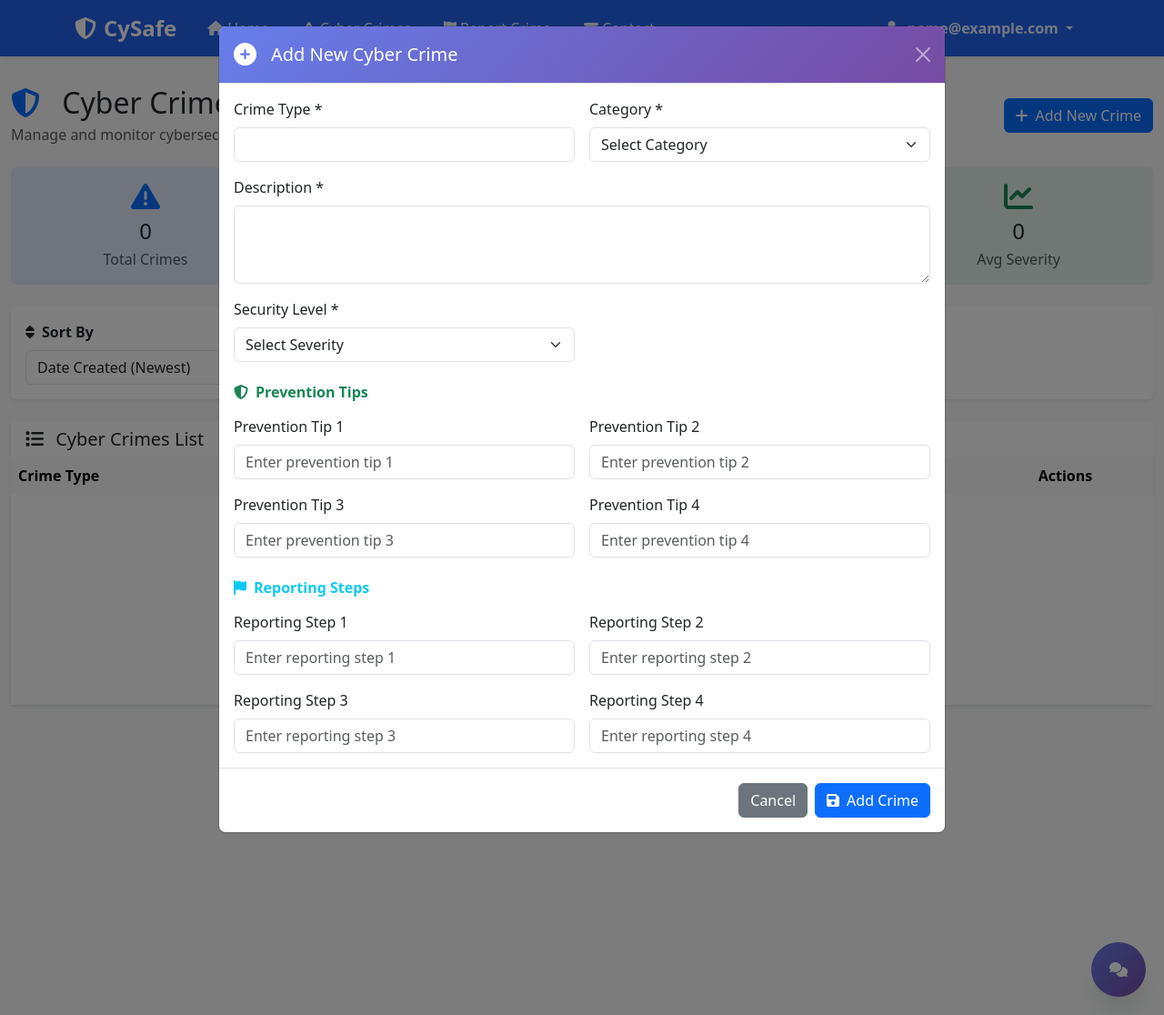
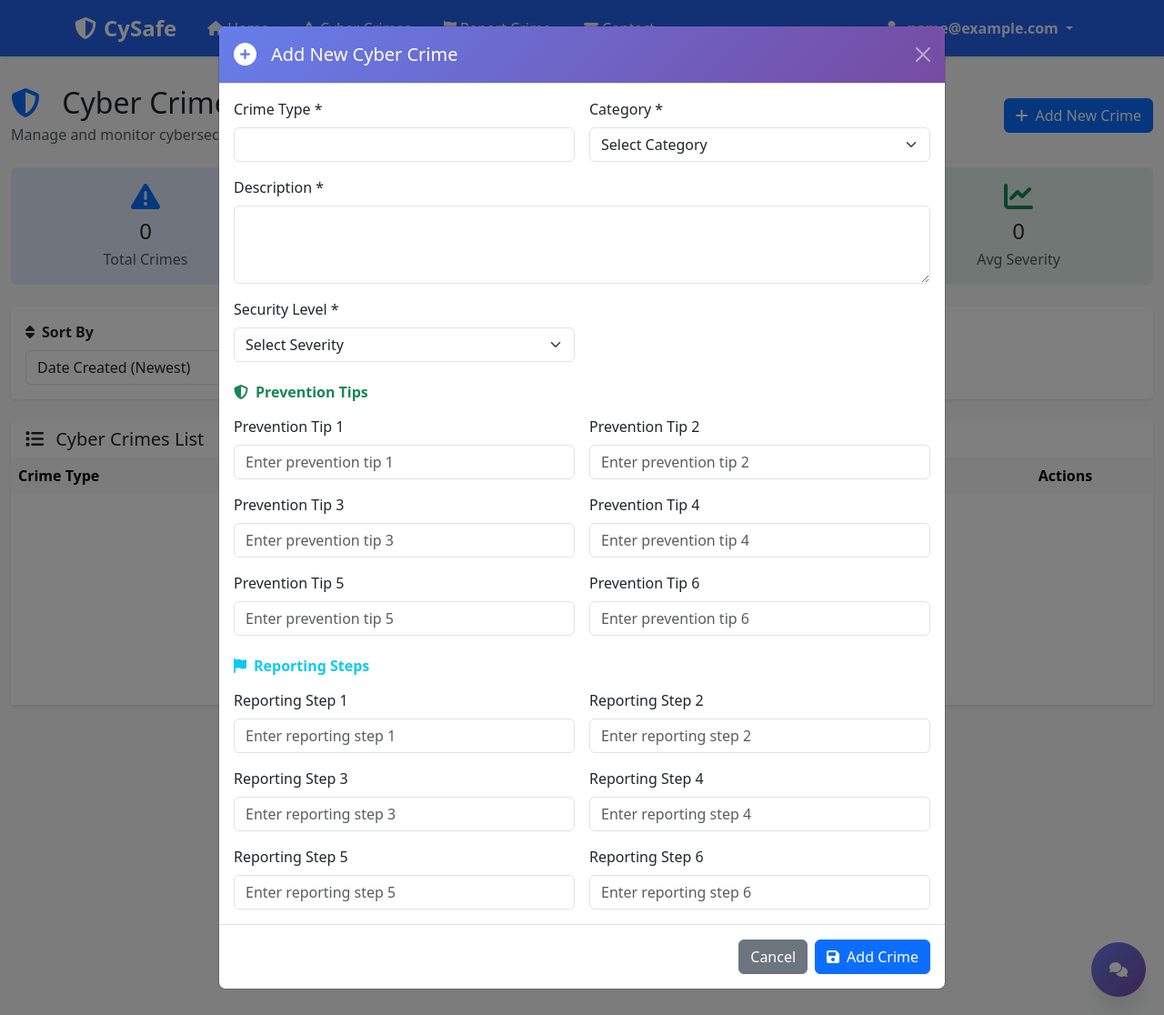
Before and after one commit to raorajnish/Cysafe, a Django app: page /admin/crimes/ in a window 1280 px wide, after a click on "Add New Crime". Shown: the whole page at 91% size. Run offline with Django 5.2, Linux system fonts and the light colour scheme; the visitor is signed in with stand-in values (Sample User, id 1); data that the repository does not hold is empty; some libraries are stand-ins or nearby versions.

Commit message:
increased tips from 4 to 6

```diff
--- a/main/models.py
+++ b/main/models.py
@@ -53,12 +53,16 @@ class CyberCrime(models.Model):
     prevention_tip_2 = models.CharField(max_length=500, blank=True, null=True)
     prevention_tip_3 = models.CharField(max_length=500, blank=True, null=True)
     prevention_tip_4 = models.CharField(max_length=500, blank=True, null=True)
+    prevention_tip_5 = models.CharField(max_length=500, blank=True, null=True)
+    prevention_tip_6 = models.CharField(max_length=500, blank=True, null=True)
 
     # Reporting Steps - Individual fields
     reporting_step_1 = models.CharField(max_length=500, blank=True, null=True)
     reporting_step_2 = models.CharField(max_length=500, blank=True, null=True)
     reporting_step_3 = models.CharField(max_length=500, blank=True, null=True)
     reporting_step_4 = models.CharField(max_length=500, blank=True, null=True)
+    reporting_step_5 = models.CharField(max_length=500, blank=True, null=True)
+    reporting_step_6 = models.CharField(max_length=500, blank=True, null=True)
 
     learn_more_clicks = models.IntegerField(default=0)
     created_at = models.DateTimeField(auto_now_add=True)
@@ -78,6 +82,8 @@ class CyberCrime(models.Model):
         if self.prevention_tip_2: count += 1
         if self.prevention_tip_3: count += 1
         if self.prevention_tip_4: count += 1
+        if self.prevention_tip_5: count += 1
+        if self.prevention_tip_6: count += 1
         return count
 
     def get_reporting_steps_count(self):
@@ -87,6 +93,8 @@ class CyberCrime(models.Model):
         if self.reporting_step_2: count += 1
         if self.reporting_step_3: count += 1
         if self.reporting_step_4: count += 1
+        if self.reporting_step_5: count += 1
+        if self.reporting_step_6: count += 1
         return count
 
     def get_prevention_tips_list(self):
@@ -96,6 +104,8 @@ class CyberCrime(models.Model):
         if self.prevention_tip_2: tips.append(self.prevention_tip_2)
         if self.prevention_tip_3: tips.append(self.prevention_tip_3)
         if self.prevention_tip_4: tips.append(self.prevention_tip_4)
+        if self.prevention_tip_5: tips.append(self.prevention_tip_5)
+        if self.prevention_tip_6: tips.append(self.prevention_tip_6)
         return tips
 
     def get_reporting_steps_list(self):
@@ -105,6 +115,8 @@ class CyberCrime(models.Model):
         if self.reporting_step_2: steps.append(self.reporting_step_2)
         if self.reporting_step_3: steps.append(self.reporting_step_3)
         if self.reporting_step_4: steps.append(self.reporting_step_4)
+        if self.reporting_step_5: steps.append(self.reporting_step_5)
+        if self.reporting_step_6: steps.append(self.reporting_step_6)
         return steps
 
 
--- a/main/views.py
+++ b/main/views.py
@@ -219,12 +219,16 @@ def admin_crimes(request):
         prevention_tip_2 = request.POST.get('prevention_tip_2', '').strip()
         prevention_tip_3 = request.POST.get('prevention_tip_3', '').strip()
         prevention_tip_4 = request.POST.get('prevention_tip_4', '').strip()
+        prevention_tip_5 = request.POST.get('prevention_tip_5', '').strip()
+        prevention_tip_6 = request.POST.get('prevention_tip_6', '').strip()
 
         # Get individual reporting steps
         reporting_step_1 = request.POST.get('reporting_step_1', '').strip()
         reporting_step_2 = request.POST.get('reporting_step_2', '').strip()
         reporting_step_3 = request.POST.get('reporting_step_3', '').strip()
         reporting_step_4 = request.POST.get('reporting_step_4', '').strip()
+        reporting_step_5 = request.POST.get('reporting_step_5', '').strip()
+        reporting_step_6 = request.POST.get('reporting_step_6', '').strip()
 
         # Debug: Print all POST data
         print(f"DEBUG - All POST data:")
@@ -241,10 +245,14 @@ def admin_crimes(request):
         print(f"Prevention Tip 2: {prevention_tip_2}")
         print(f"Prevention Tip 3: {prevention_tip_3}")
         print(f"Prevention Tip 4: {prevention_tip_4}")
+        print(f"Prevention Tip 5: {prevention_tip_5}")
+        print(f"Prevention Tip 6: {prevention_tip_6}")
         print(f"Reporting Step 1: {reporting_step_1}")
         print(f"Reporting Step 2: {reporting_step_2}")
         print(f"Reporting Step 3: {reporting_step_3}")
         print(f"Reporting Step 4: {reporting_step_4}")
+        print(f"Reporting Step 5: {reporting_step_5}")
+        print(f"Reporting Step 6: {reporting_step_6}")
 
         # Sanitize inputs
         crime_type = sanitize_input(crime_type)
@@ -253,17 +261,23 @@ def admin_crimes(request):
         prevention_tip_2 = sanitize_input(prevention_tip_2)
         prevention_tip_3 = sanitize_input(prevention_tip_3)
         prevention_tip_4 = sanitize_input(prevention_tip_4)
+        prevention_tip_5 = sanitize_input(prevention_tip_5)
+        prevention_tip_6 = sanitize_input(prevention_tip_6)
         reporting_step_1 = sanitize_input(reporting_step_1)
         reporting_step_2 = sanitize_input(reporting_step_2)
         reporting_step_3 = sanitize_input(reporting_step_3)
         reporting_step_4 = sanitize_input(reporting_step_4)
+        reporting_step_5 = sanitize_input(reporting_step_5)
+        reporting_step_6 = sanitize_input(reporting_step_6)
 
         # Combine prevention tips and reporting steps into lists
         prevention_tips = [
-            prevention_tip_1, prevention_tip_2, prevention_tip_3, prevention_tip_4
+            prevention_tip_1, prevention_tip_2, prevention_tip_3, prevention_tip_4,
+            prevention_tip_5, prevention_tip_6
         ]
         reporting_steps = [
-            reporting_step_1, reporting_step_2, reporting_step_3, reporting_step_4
+            reporting_step_1, reporting_step_2, reporting_step_3, reporting_step_4,
+            reporting_step_5, reporting_step_6
         ]
 
         # Filter out empty tips/steps but keep non-empty ones
@@ -300,10 +314,14 @@ def admin_crimes(request):
                 crime.prevention_tip_2 = prevention_tip_2
                 crime.prevention_tip_3 = prevention_tip_3
                 crime.prevention_tip_4 = prevention_tip_4
+                crime.prevention_tip_5 = prevention_tip_5
+                crime.prevention_tip_6 = prevention_tip_6
                 crime.reporting_step_1 = reporting_step_1
                 crime.reporting_step_2 = reporting_step_2
                 crime.reporting_step_3 = reporting_step_3
                 crime.reporting_step_4 = reporting_step_4
+                crime.reporting_step_5 = reporting_step_5
+                crime.reporting_step_6 = reporting_step_6
                 crime.save()
 
                 print(f"DEBUG - Crime updated with ID: {crime.id}")
@@ -324,10 +342,14 @@ def admin_crimes(request):
                 prevention_tip_2=prevention_tip_2,
                 prevention_tip_3=prevention_tip_3,
                 prevention_tip_4=prevention_tip_4,
+                prevention_tip_5=prevention_tip_5,
+                prevention_tip_6=prevention_tip_6,
                 reporting_step_1=reporting_step_1,
                 reporting_step_2=reporting_step_2,
                 reporting_step_3=reporting_step_3,
-                reporting_step_4=reporting_step_4
+                reporting_step_4=reporting_step_4,
+                reporting_step_5=reporting_step_5,
+                reporting_step_6=reporting_step_6
             )
 
             print(f"DEBUG - Crime created with ID: {crime.id}")
@@ -373,6 +395,10 @@ def crime_data_api(request, crime_id):
             prevention_tips.append(crime.prevention_tip_3)
         if crime.prevention_tip_4:
             prevention_tips.append(crime.prevention_tip_4)
+        if crime.prevention_tip_5:
+            prevention_tips.append(crime.prevention_tip_5)
+        if crime.prevention_tip_6:
+            prevention_tips.append(crime.prevention_tip_6)
 
         reporting_steps = []
         if crime.reporting_step_1:
@@ -383,6 +409,10 @@ def crime_data_api(request, crime_id):
             reporting_steps.append(crime.reporting_step_3)
         if crime.reporting_step_4:
             reporting_steps.append(crime.reporting_step_4)
+        if crime.reporting_step_5:
+            reporting_steps.append(crime.reporting_step_5)
+        if crime.reporting_step_6:
+            reporting_steps.append(crime.reporting_step_6)
 
         data = {
             'id': str(crime.id),
--- a/templates/admin/crimes.html
+++ b/templates/admin/crimes.html
@@ -300,6 +300,16 @@
                                 <input type="text" class="form-control" name="prevention_tip_4"
                                        placeholder="Enter prevention tip 4">
                             </div>
+                            <div class="col-md-6">
+                                <label class="form-label">Prevention Tip 5</label>
+                                <input type="text" class="form-control" name="prevention_tip_5"
+                                       placeholder="Enter prevention tip 5">
+                            </div>
+                            <div class="col-md-6">
+                                <label class="form-label">Prevention Tip 6</label>
+                                <input type="text" class="form-control" name="prevention_tip_6"
+                                       placeholder="Enter prevention tip 6">
+                            </div>
                         </div>
                     </div>
 
@@ -328,6 +338,16 @@
                                 <label class="form-label">Reporting Step 4</label>
                                 <input type="text" class="form-control" name="reporting_step_4"
                                        placeholder="Enter reporting step 4">
+                            </div>
+                            <div class="col-md-6">
+                                <label class="form-label">Reporting Step 5</label>
+                                <input type="text" class="form-control" name="reporting_step_5"
+                                       placeholder="Enter reporting step 5">
+                            </div>
+                            <div class="col-md-6">
+                                <label class="form-label">Reporting Step 6</label>
+                                <input type="text" class="form-control" name="reporting_step_6"
+                                       placeholder="Enter reporting step 6">
                             </div>
                         </div>
                     </div>
@@ -610,12 +630,16 @@ function editCrime(crimeId) {
                 document.querySelector('input[name="prevention_tip_2"]').value = data.prevention_tips[1] || '';
                 document.querySelector('input[name="prevention_tip_3"]').value = data.prevention_tips[2] || '';
                 document.querySelector('input[name="prevention_tip_4"]').value = data.prevention_tips[3] || '';
+                document.querySelector('input[name="prevention_tip_5"]').value = data.prevention_tips[4] || '';
+                document.querySelector('input[name="prevention_tip_6"]').value = data.prevention_tips[5] || '';
 
                 // Populate reporting steps
                 document.querySelector('input[name="reporting_step_1"]').value = data.reporting_steps[0] || '';
                 document.querySelector('input[name="reporting_step_2"]').value = data.reporting_steps[1] || '';
                 document.querySelector('input[name="reporting_step_3"]').value = data.reporting_steps[2] || '';
                 document.querySelector('input[name="reporting_step_4"]').value = data.reporting_steps[3] || '';
+                document.querySelector('input[name="reporting_step_5"]').value = data.reporting_steps[4] || '';
+                document.querySelector('input[name="reporting_step_6"]').value = data.reporting_steps[5] || '';
 
                 // Show the modal
                 const modal = new bootstrap.Modal(modalElement);
```
Also changed, not shown: templates/main/crime_detail.html (+40 -0 lines), main/migrations/0003_add_prevention_reporting_fields.py (added).
